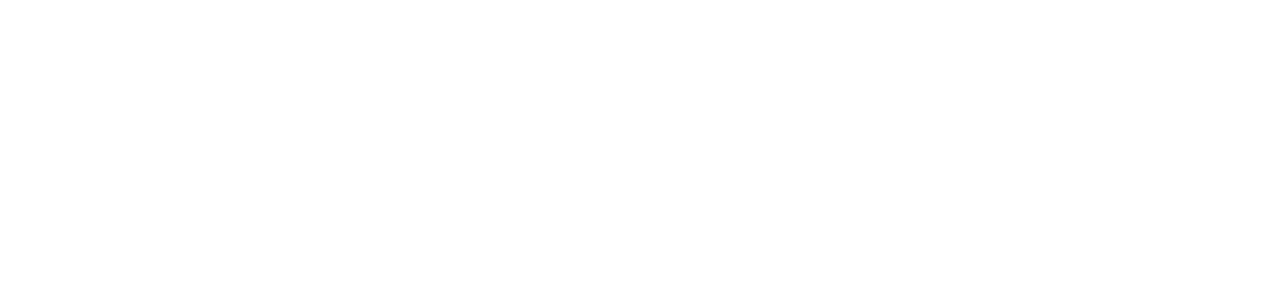
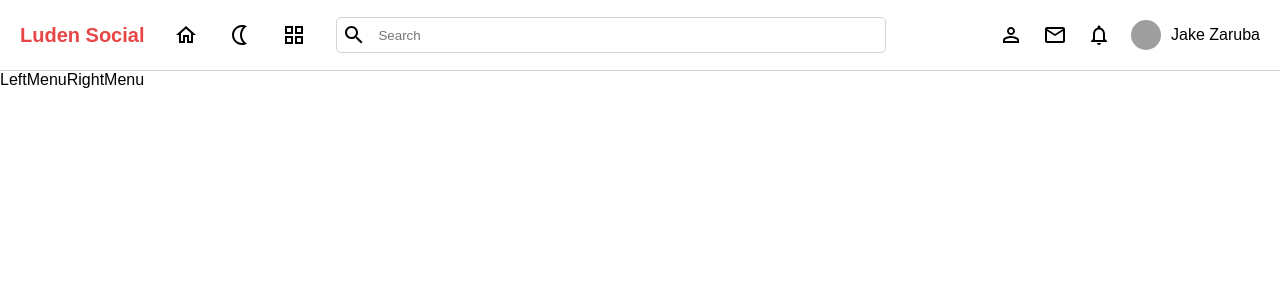
Before and after one commit to Jake-Zaruba/luden-social, a React (Vite) app: page / in a window 1280 px wide. Shown: the top 300 px of the page. Built offline with nearby package versions, Linux system fonts and the light colour scheme; grey boxes are pictures that could not be loaded.

Commit message:
Added protected routes & top nav bar
Read up on and implemented protected routes to navigate unauthenticated users back to the login page. Created and styled the top nav bar.

```diff
--- a/package.json
+++ b/package.json
@@ -9,6 +9,10 @@
     "preview": "vite preview"
   },
   "dependencies": {
+    "@emotion/react": "^11.10.6",
+    "@emotion/styled": "^11.10.6",
+    "@mui/icons-material": "^5.11.16",
+    "@mui/material": "^5.12.2",
     "react": "^18.2.0",
     "react-dom": "^18.2.0",
     "react-router-dom": "^6.10.0",
--- a/src/App.jsx
+++ b/src/App.jsx
@@ -4,29 +4,19 @@
 import Layout from "./Layout";
 import Home from "./pages/home/Home";
 import Profile from "./pages/profile/Profile";
+import AuthRequired from "./AuthRequired";
 
 function App() {
-  const currentUser = true;
-  const ProtectedRoute = ({ children }) => {
-    if (!currentUser) {
-      return <Navigate to="/login" />;
-    }
-  };
   return (
     <BrowserRouter>
       <Routes>
         <Route path="/login" element={<Login />} />
         <Route path="/register" element={<Register />} />
-        <Route
-          path="/"
-          element={
-            <ProtectedRoute>
-              <Layout />
-            </ProtectedRoute>
-          }
-        >
-          <Route path="home" element={<Home />} />
-          <Route path="profile/:id" element={<Profile />} />
+        <Route element={<AuthRequired />}>
+          <Route path="/" element={<Layout />}>
+            <Route path="home" element={<Home />} />
+            <Route path="profile/:id" element={<Profile />} />
+          </Route>
         </Route>
       </Routes>
     </BrowserRouter>
--- /dev/null
+++ b/src/AuthRequired.jsx
@@ -0,0 +1,12 @@
+import { Outlet, Navigate } from "react-router-dom";
+
+const AuthRequired = () => {
+  const isLoggedIn = true;
+  if (!isLoggedIn) {
+    return <Navigate to="/login" />;
+  }
+
+  return <Outlet />;
+};
+
+export default AuthRequired;
--- a/src/components/navbar/Navbar.jsx
+++ b/src/components/navbar/Navbar.jsx
@@ -1,7 +1,43 @@
 import "./navbar.scss";
+import { Link } from "react-router-dom";
+import HomeOutlinedIcon from "@mui/icons-material/HomeOutlined";
+import NightlightOutlinedIcon from "@mui/icons-material/NightlightOutlined";
+import LightModeOutlinedIcon from "@mui/icons-material/LightModeOutlined";
+import GridViewOutlinedIcon from "@mui/icons-material/GridViewOutlined";
+import SearchOutlinedIcon from "@mui/icons-material/SearchOutlined";
+import PersonOutlineOutlinedIcon from "@mui/icons-material/PersonOutlineOutlined";
+import EmailOutlinedIcon from "@mui/icons-material/EmailOutlined";
+import NotificationsNoneOutlinedIcon from "@mui/icons-material/NotificationsNoneOutlined";
 
 const Navbar = () => {
-  return <div>Navbar</div>;
+  return (
+    <div className="navbar">
+      <div className="left">
+        <Link to="/" style={{ textDecoration: "none" }}>
+          <span>Luden Social</span>
+        </Link>
+        <HomeOutlinedIcon />
+        <NightlightOutlinedIcon />
+        <GridViewOutlinedIcon />
+        <div className="search">
+          <SearchOutlinedIcon />
+          <input placeholder="Search" />
+        </div>
+      </div>
+      <div className="right">
+        <PersonOutlineOutlinedIcon />
+        <EmailOutlinedIcon />
+        <NotificationsNoneOutlinedIcon />
+        <div className="user">
+          <img
+            src="https://images.pexels.com/photos/3491688/pexels-photo-3491688.jpeg?auto=compress&cs=tinysrgb&w=1260&h=750&dpr=2"
+            alt=""
+          />
+          <span>Jake Zaruba</span>
+        </div>
+      </div>
+    </div>
+  );
 };
 
 export default Navbar;
--- a/src/components/navbar/navbar.scss
+++ b/src/components/navbar/navbar.scss
@@ -0,0 +1,53 @@
+.navbar {
+  display: flex;
+  align-items: center;
+  justify-content: space-between;
+  padding: 10px 20px;
+  height: 50px;
+  border-bottom: 1px solid lightgray;
+
+  .left {
+    display: flex;
+    align-items: center;
+    gap: 30px;
+    span {
+      font-weight: bold;
+      font-size: 20px;
+      color: #e74646;
+    }
+
+    .search {
+      display: flex;
+      align-items: center;
+      gap: 10px;
+      border: 1px solid lightgray;
+      border-radius: 5px;
+      padding: 5px;
+      input {
+        border: none;
+        width: 500px;
+      }
+    }
+  }
+
+  .right {
+    display: flex;
+    align-items: center;
+    gap: 20px;
+    .user {
+      display: flex;
+      align-items: center;
+      gap: 10px;
+      font-weight: 500;
+      img {
+        width: 30px;
+        height: 30px;
+        border-radius: 50%;
+        object-fit: cover;
+      }
+
+      span {
+      }
+    }
+  }
+}
```
Also changed, not shown: 1 other file (tests, documents, lock files or other folders).
